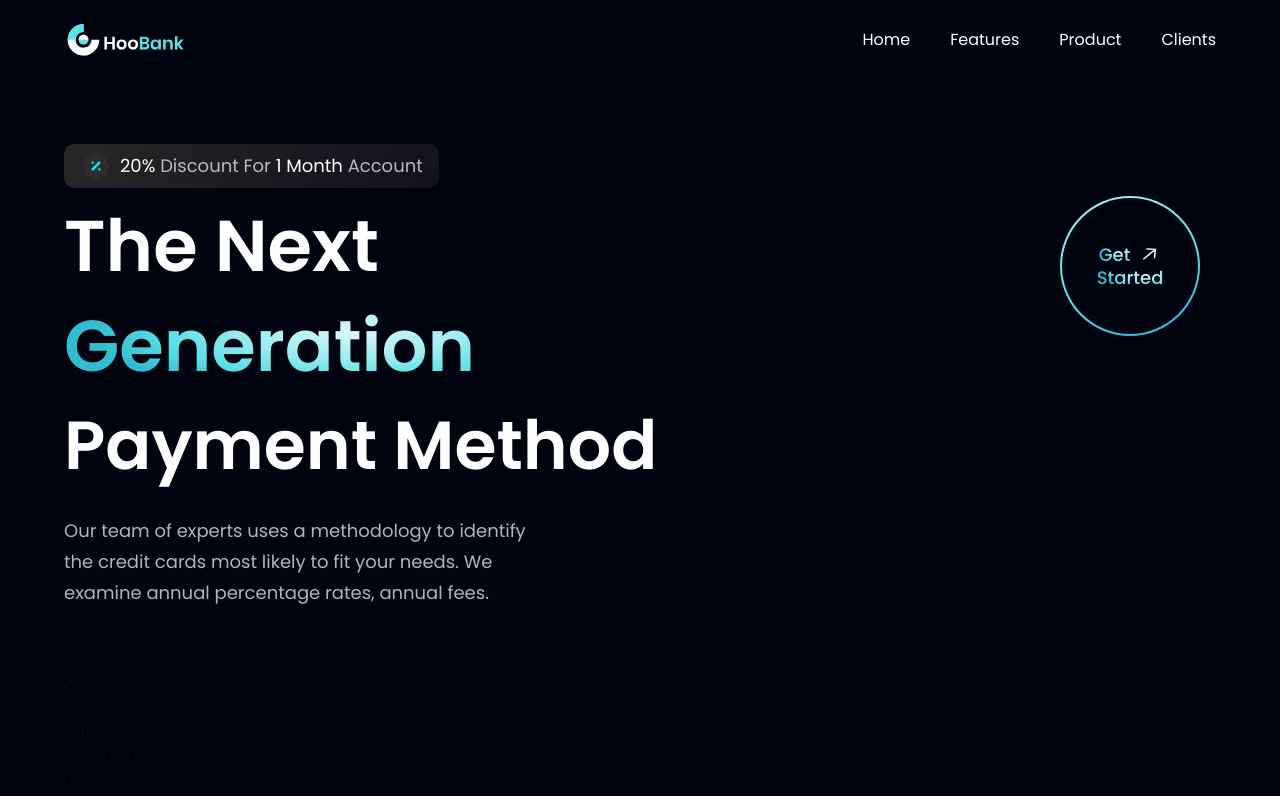
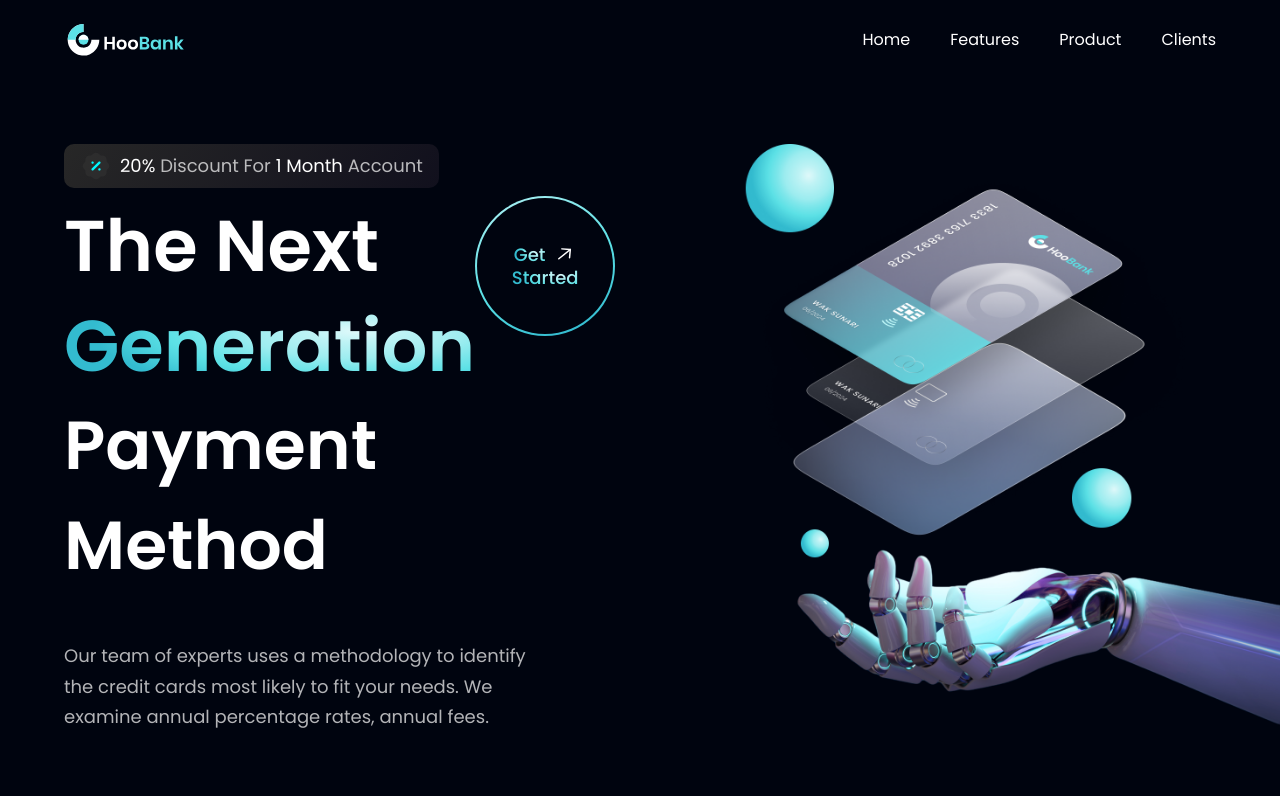
Before and after one commit to carolina-gomez/bank-modern-app, a React (Vite) app: page / in a window 1280 px wide. Shown: the top 796 px of the page. Built offline with nearby package versions, Linux system fonts and the light colour scheme.

Commit message:
added robot image

```diff
--- a/src/components/Hero.jsx
+++ b/src/components/Hero.jsx
@@ -36,6 +36,10 @@
       </p>
 
     </div>
+
+    <div >
+      <img src={robot} alt="billing" className='w-[100%] h-[100%] realtive z-[5] '/>
+    </div>
   </section>
 )
 
```
